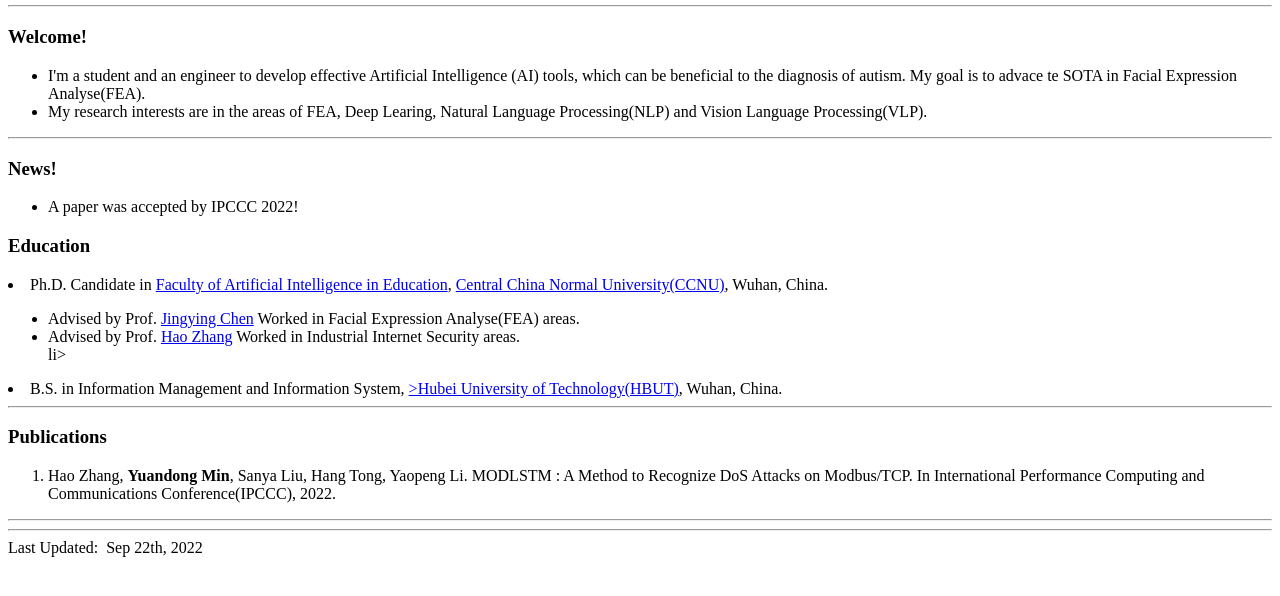
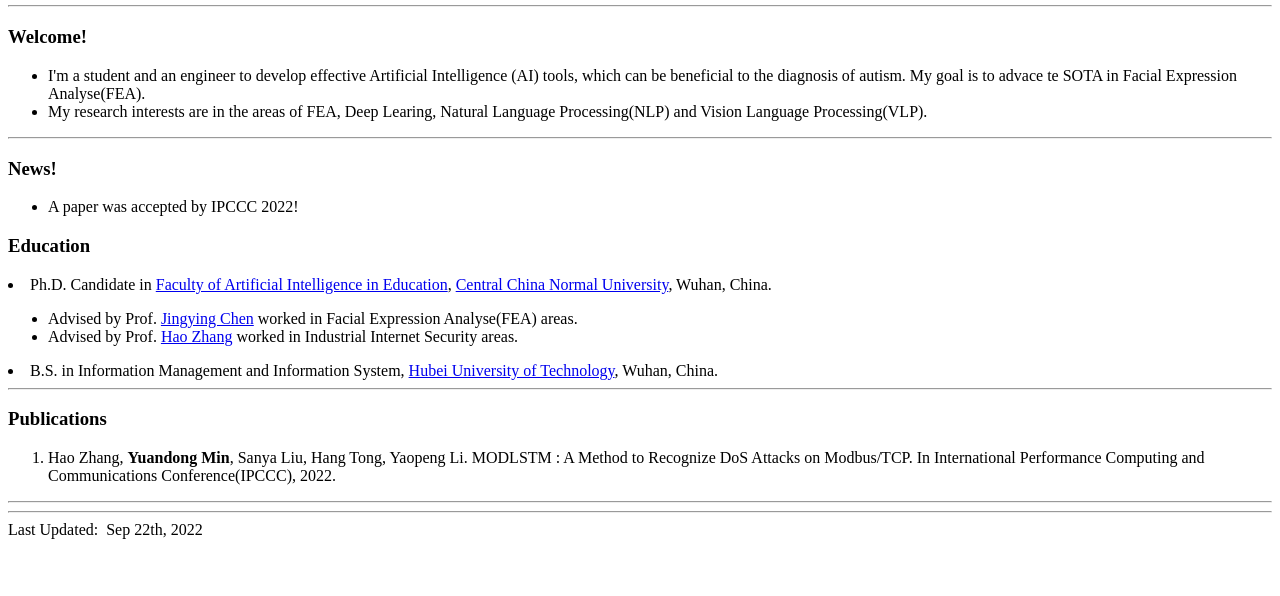
Before and after one commit to ydmin/ydmin.github.io, a plain HTML site: page index.html in a window 1280 px wide. Shown: the part 144-740 px from the top of the page. Drawn offline with Linux system fonts and the light colour scheme.

Commit message:
Update index.html

```diff
--- a/index.html
+++ b/index.html
@@ -38,14 +38,14 @@
 
 <h3>Education</h3>
 	</ul>
-	  <li>Ph.D. Candidate in <a href="http://cs.nyu.edu/" target="_blank">Faculty of Artificial Intelligence in Education</a>, <a href="http://english.ccnu.edu.cn/">Central China Normal University(CCNU)</a>, Wuhan, China.</li>
+	  <li>Ph.D. Candidate in <a href="http://cs.nyu.edu/" target="_blank">Faculty of Artificial Intelligence in Education</a>, <a href="http://english.ccnu.edu.cn/">Central China Normal University</a>, Wuhan, China.</li>
         <ul>
-            <li> Advised by Prof. <a href="http://foaie.ccnu.edu.cn/info/1152/3792.htm" target="_blank">Jingying Chen</a> Worked in Facial Expression Analyse(FEA) areas. </li>
-            <li> Advised by  Prof. <a href="http://foaie.ccnu.edu.cn/info/1154/3843.htm" target="_blank">Hao Zhang</a> Worked in Industrial Internet Security areas.</li>li>
+            <li> Advised by Prof. <a href="http://foaie.ccnu.edu.cn/info/1152/3792.htm" target="_blank">Jingying Chen</a> worked in Facial Expression Analyse(FEA) areas. </li>
+            <li> Advised by  Prof. <a href="http://foaie.ccnu.edu.cn/info/1154/3843.htm" target="_blank">Hao Zhang</a> worked in Industrial Internet Security areas.</li>
         </ul>
         <!-- <li> Ph.D. Thesis: TBD</li> -->
         </ul>
-    <li>B.S. in Information Management and Information System, <a href="https://www.hbut.edu.cn/">>Hubei University of Technology(HBUT)</a>, Wuhan, China.</li>
+    <li>B.S. in Information Management and Information System, <a href="https://www.hbut.edu.cn/">Hubei University of Technology</a>, Wuhan, China.</li>
 <hr>
 
 
```
